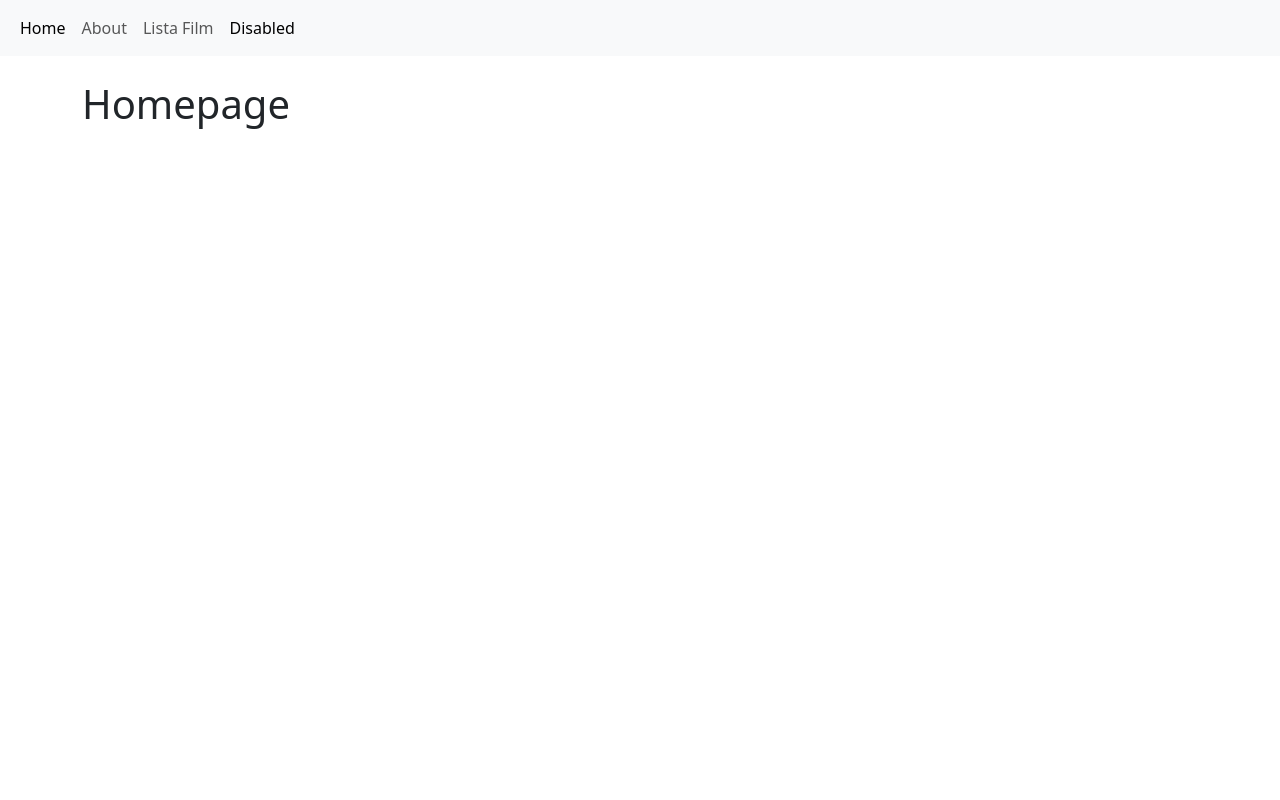
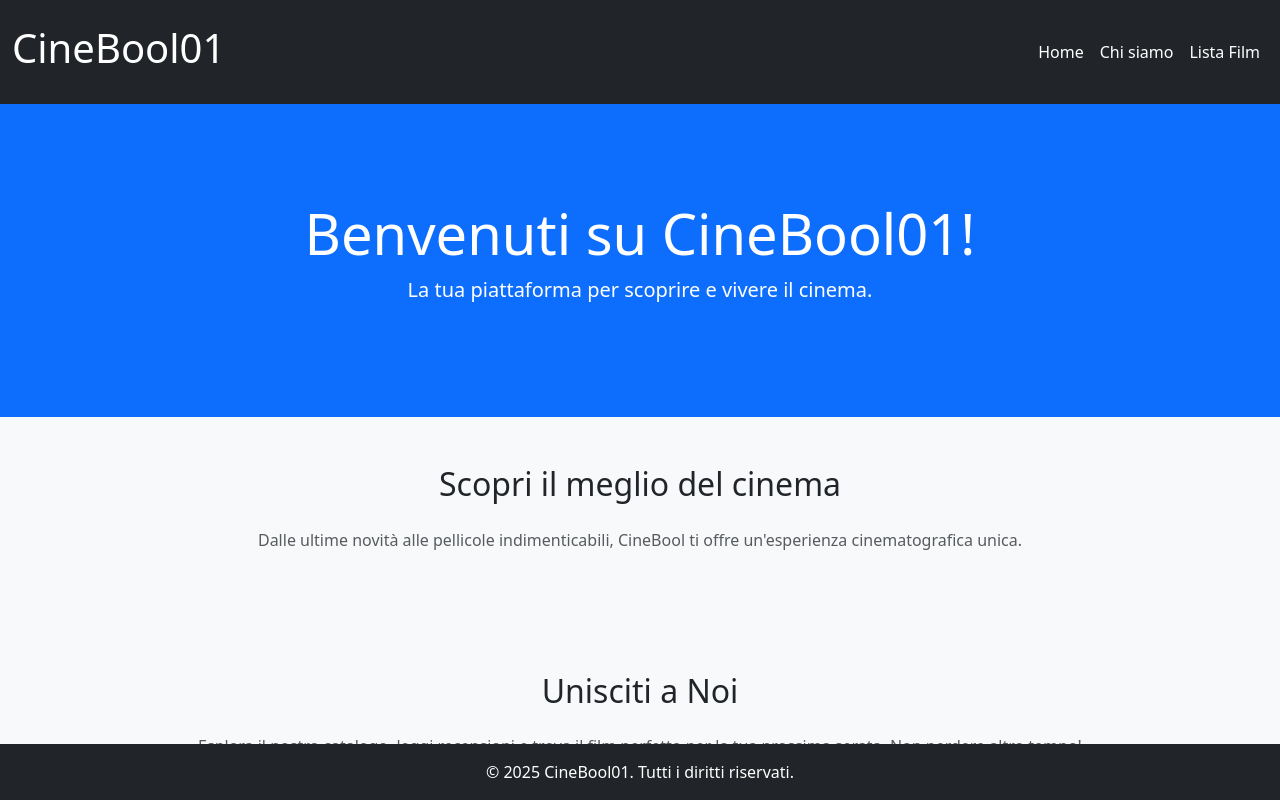
Before and after one commit to antonioferrigno28/webapp-react, a React (Vite) app: page / in a window 1280 px wide. Built offline with nearby package versions, Linux system fonts and the light colour scheme.

Commit message:
Show work in progress

```diff
--- /dev/null
+++ b/src/components/Footer.jsx
@@ -0,0 +1,7 @@
+export default function Footer() {
+  return (
+    <div className="bg-dark text-white text-center py-3 w-100 footer">
+      <p className="mb-0">&copy; 2025 CineBool01. Tutti i diritti riservati.</p>
+    </div>
+  );
+}
--- a/src/components/Header.jsx
+++ b/src/components/Header.jsx
@@ -2,11 +2,11 @@ import { NavLink } from "react-router-dom";
 
 export default function Header() {
   return (
-    <>
-      <nav className="navbar navbar-expand-lg bg-body-tertiary">
+    <nav className="navbar navbar-expand-lg bg-dark text-bg-primary py-4 header">
       <div className="container-fluid">
         <div className="collapse navbar-collapse" id="navbarNav">
-            <ul className="navbar-nav">
+          <h1 className="me-3">CineBool01</h1>
+          <ul className="navbar-nav ms-auto">
             <li className="nav-item">
               <NavLink className="nav-link active" aria-current="page" to="/">
                 Home
@@ -14,7 +14,7 @@ export default function Header() {
             </li>
             <li className="nav-item">
               <NavLink className="nav-link" to="/about">
-                  About
+                Chi siamo
               </NavLink>
             </li>
             <li className="nav-item">
@@ -22,15 +22,9 @@ export default function Header() {
                 Lista Film
               </NavLink>
             </li>
-              <li className="nav-item">
-                <NavLink className="nav-link disabled" aria-disabled="true">
-                  Disabled
-                </NavLink>
-              </li>
           </ul>
         </div>
       </div>
     </nav>
-    </>
   );
 }
--- a/src/css/index.css
+++ b/src/css/index.css
@@ -0,0 +1,36 @@
+.fixed-size-img {
+  width: 100%;
+  height: 500px;
+  object-fit: cover;
+}
+
+.header {
+  position: fixed;
+  top: 0;
+  left: 0;
+  width: 100%;
+  z-index: 1000;
+  color: white;
+}
+
+/* Footer */
+.footer {
+  position: fixed;
+  bottom: 0;
+  left: 0;
+  width: 100%;
+  color: white;
+  text-align: center;
+  padding: 10px 0;
+}
+
+/* Main Content */
+.content {
+  padding-bottom: 50px;
+  overflow: auto;
+  flex: 1;
+  background-color: #f8f9fa;
+}
+nav .navbar-nav li a {
+  color: white !important;
+}
--- a/src/layouts/DefaultLayout.jsx
+++ b/src/layouts/DefaultLayout.jsx
@@ -1,13 +1,15 @@
 import { Outlet } from "react-router-dom";
 import Header from "../components/Header";
+import Footer from "../components/Footer";
 
 export default function DefaultLayout() {
   return (
-    <>
-      <Header></Header>
-      <main>
+    <div className="d-flex flex-column vh-100">
+      <Header />
+      <main className="content">
         <Outlet />
       </main>
-    </>
+      <Footer />
+    </div>
   );
 }
--- a/src/pages/AboutPage.jsx
+++ b/src/pages/AboutPage.jsx
@@ -1,9 +1,29 @@
+import { Link } from "react-router-dom";
+
 export default function AboutPage() {
   return (
     <>
-      <div className="container py-4">
-        <h1>About</h1>
-      </div>
+      <section className="text-center bg-light p-5 rounded shadow">
+        <h1 className="display-4 fw-bold mb-3">Chi Siamo</h1>
+        <p className="lead text-muted">
+          CineBool01 è la tua destinazione per tutto ciò che riguarda il cinema.
+          Dalle ultime uscite ai grandi classici, ti offriamo un catalogo ricco
+          e variegato per ogni tipo di appassionato.
+        </p>
+        <p className="text-muted">
+          Crediamo che ogni film racconti una storia unica e che il cinema sia
+          un linguaggio universale capace di emozionare, ispirare e
+          intrattenere. Con CineBool01, vogliamo portare queste storie a portata
+          di clic, rendendo il tuo viaggio nel mondo del cinema indimenticabile.
+        </p>
+        <div className="mt-4">
+          <Link to="/movies" className="btn btn-primary btn-lg mx-2">
+            <button className="btn btn-primary btn-lg mx-2">
+              Esplora il Catalogo
+            </button>
+          </Link>
+        </div>
+      </section>
     </>
   );
 }
--- a/src/pages/HomePage.jsx
+++ b/src/pages/HomePage.jsx
@@ -1,8 +1,71 @@
+import { Link } from "react-router-dom";
+
 export default function HomePage() {
   return (
     <>
-      <div className="container py-4">
-        <h1>Homepage</h1>
+      <div className="content">
+        {/* Intestazione */}
+        <header className="bg-primary text-white text-center py-5">
+          <div className="container py-5">
+            <h1 className="display-4">Benvenuti su CineBool01!</h1>
+            <p className="lead">
+              La tua piattaforma per scoprire e vivere il cinema.
+            </p>
+          </div>
+        </header>
+
+        {/* Sezione principale */}
+        <section className=" text-center py-5 bg-light" id="home-section">
+          <h2 className="mb-4">Scopri il meglio del cinema</h2>
+          <p className="text-muted mb-4">
+            Dalle ultime novità alle pellicole indimenticabili, CineBool ti
+            offre un'esperienza cinematografica unica.
+          </p>
+        </section>
+        <section className="text-center py-5">
+          <div className="container">
+            <h2 className="mb-4">Unisciti a Noi</h2>
+            <p className="text-muted mb-4">
+              Esplora il nostro catalogo, leggi recensioni e trova il film
+              perfetto per la tua prossima serata. Non perdere altro tempo!
+            </p>
+            <Link to="/movies" className="btn btn-primary btn-lg">
+              Esplora il catalogo
+            </Link>
+          </div>
+        </section>
+        {/* Sezione recensione */}
+        <section className="py-5 text-center bg-light">
+          <div className="container">
+            <h2 className="mb-4">Recensione di Antonio Ferrigno</h2>
+            <div className="row justify-content-center">
+              <div className="col-md-8">
+                <div className="card shadow-sm">
+                  <div className="card-body">
+                    <h5 className="card-title">
+                      "Un'esperienza unica nel mondo del cinema online"
+                    </h5>
+                    <p className="card-text fst-italic">
+                      Antonio Ferrigno, critico cinematografico e appassionato
+                      cinefilo, ha recensito il nostro sito, ecco cosa ne pensa:
+                    </p>
+                    <p className="lead">
+                      "CineBool01 è una piattaforma che cambia il modo di vivere
+                      il cinema. Con un catalogo vasto e sempre aggiornato, è il
+                      punto di riferimento per chi vuole scoprire nuovi film e
+                      riscoprire i classici. La navigazione è intuitiva e la
+                      qualità dei contenuti è eccellente. Un sito che ogni
+                      cinefilo dovrebbe avere tra i preferiti!"
+                    </p>
+                    <hr />
+                    <p className="text-muted">Recensito da: Antonio Ferrigno</p>
+                    <p className="text-muted">Valutazione: ★★★★★</p>
+                  </div>
+                </div>
+              </div>
+            </div>
+          </div>
+        </section>
       </div>
     </>
   );
--- a/src/pages/movies/MovieIndexPage.jsx
+++ b/src/pages/movies/MovieIndexPage.jsx
@@ -14,18 +14,35 @@ export default function MovieIndexPage() {
   }, []);
   return (
     <>
-      <div className="container py-4">
-        <h1>Movies list </h1>
-
-        <ul>
-          {movies &&
-            movies.map((movie) => (
-              <li key={movie.id}>
-                <Link to={"/movies/" + movie.id}>{movie.title}</Link>
-              </li>
+      <main className="container py-4">
+        <section className="text-center">
+          <h1 className="mb-5">Lista Film </h1>
+          {/* generate a card for each movie */}
+          <div className="row row-cols-1 row-cols-md-3 g-4">
+            {movies.map((movie) => (
+              <div key={movie.id} className="col">
+                <div className="card h-100">
+                  <img
+                    src={`http://localhost:3000/movies_cover/${movie.image}`}
+                    className="card-img-top fixed-size-img"
+                    alt={movie.title}
+                  />
+                  <div className="card-body h-100">
+                    <h5 className="card-title">{movie.title}</h5>
+                    <p className="card-text">{movie.description}</p>
+                    <Link
+                      to={`/movies/${movie.id}`}
+                      className="btn btn-primary"
+                    >
+                      Mostra dettagli
+                    </Link>
+                  </div>
+                </div>
+              </div>
             ))}
-        </ul>
-      </div>
+          </div>
+        </section>
+      </main>
     </>
   );
 }
--- a/src/pages/movies/MovieShowPage.jsx
+++ b/src/pages/movies/MovieShowPage.jsx
@@ -1,5 +1,5 @@
 import { useState, useEffect } from "react";
-import { useParams } from "react-router-dom";
+import { useParams, Link } from "react-router-dom";
 
 export default function MovieShowPage() {
   const { id: movieId } = useParams();
@@ -15,7 +15,27 @@ export default function MovieShowPage() {
   }, []);
   return (
     <>
-      <div className="container py-4">{movie && <p>{movie.title}</p>}</div>
+      <div className="container py-4">
+        <h1>{movie.title}</h1>
+        <div className="row">
+          <div className="col">
+            <img
+              src={`http://localhost:3000/movies_cover/${movie.image}`}
+              className="card-img-top img-fluid"
+              alt={movie.title}
+            />
+          </div>
+          <div className="col">
+            <p>{movie.description}</p>
+            <h1>Director: {movie.director}</h1>
+            <h2>Rating: {movie.rating}</h2>
+            <h3>Duration: {movie.duration} minutes</h3>
+            <Link to="/movies" className="btn btn-primary">
+              Back
+            </Link>
+          </div>
+        </div>
+      </div>
     </>
   );
 }
```
Lines whose indentation alone changed are shown as unchanged.
